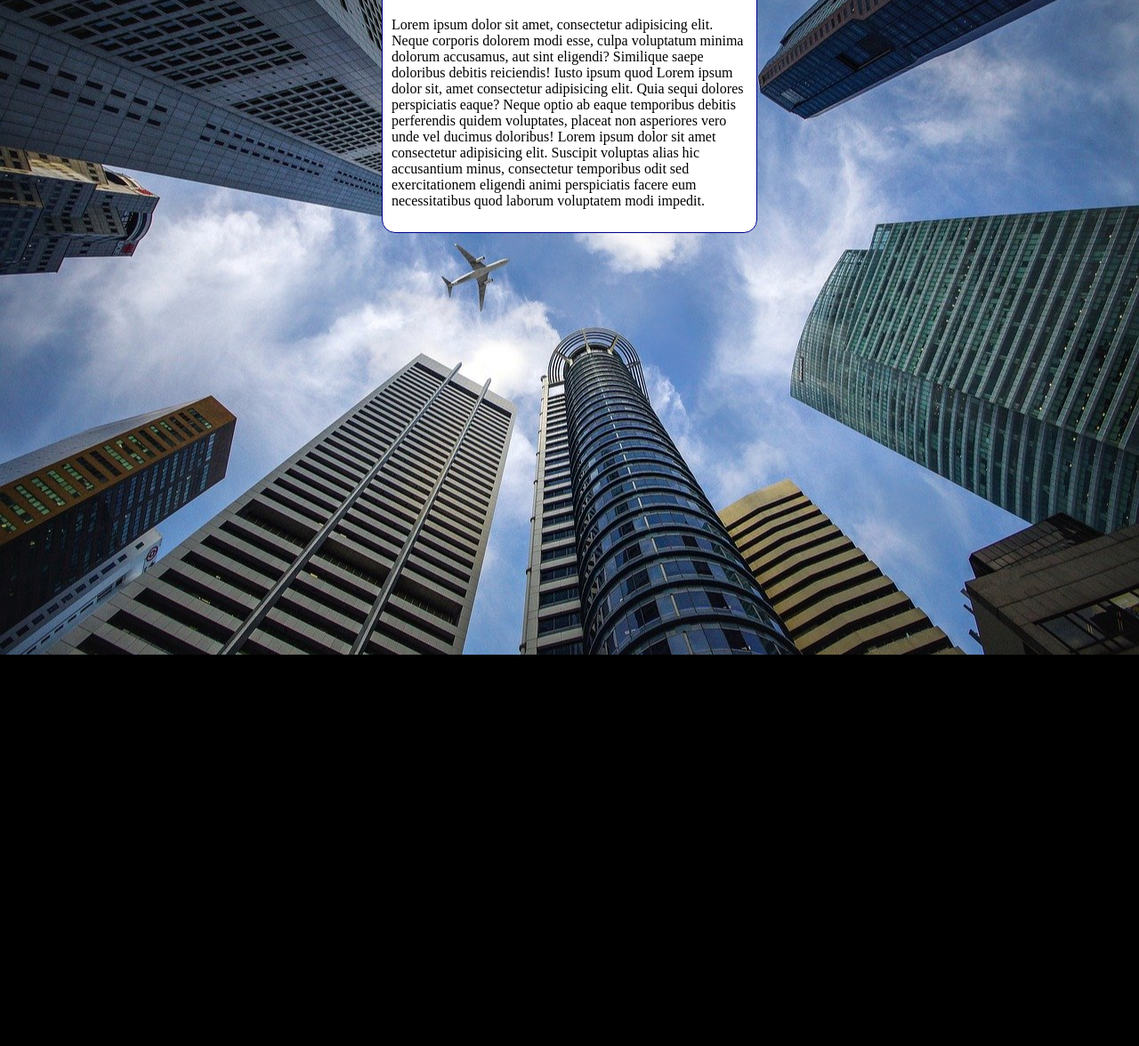
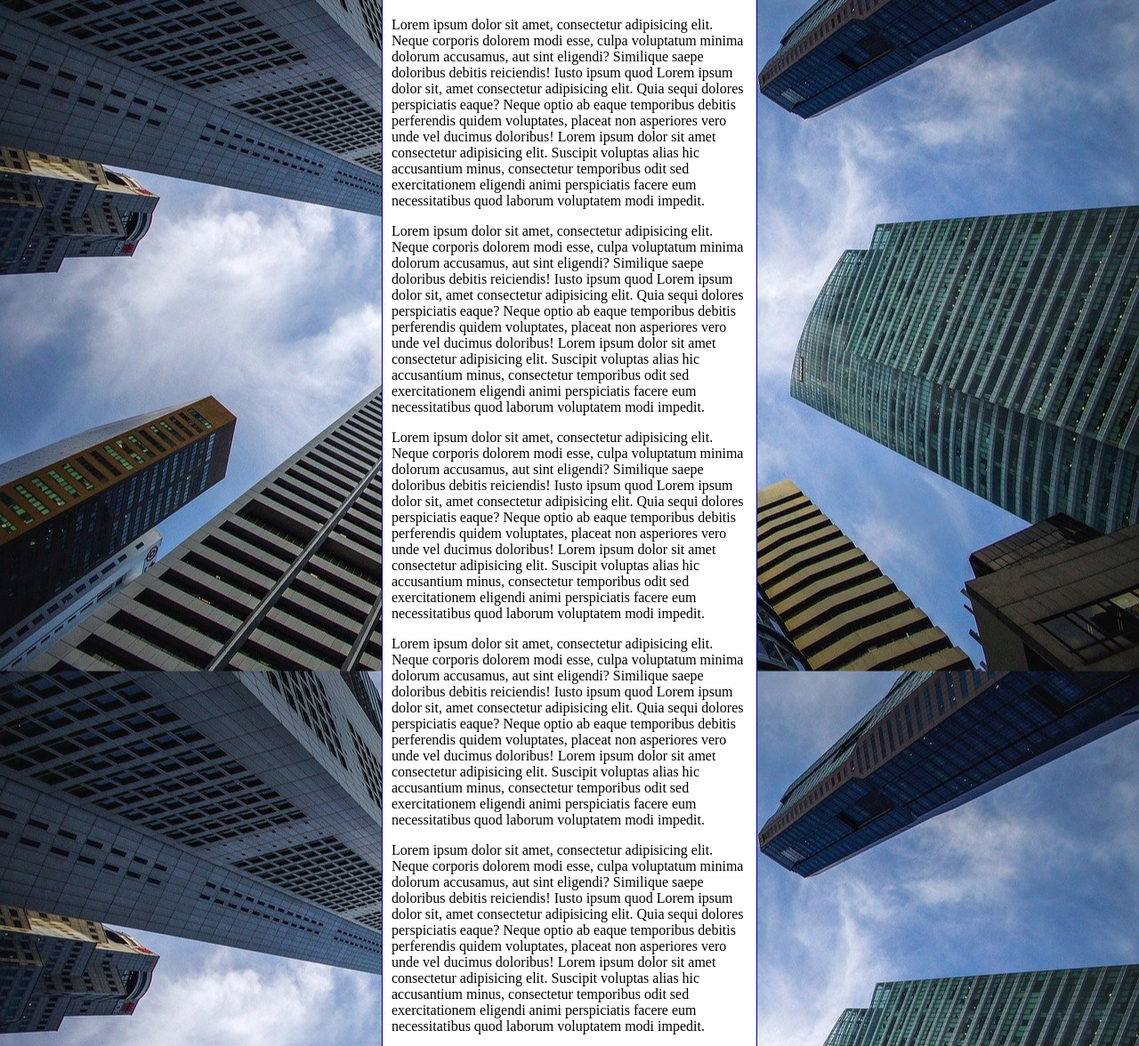
Before and after one commit to elysonmenezes/html-css, a plain HTML site: page exercicios/ex022/fundo006.html in a window 1280 px wide. Shown: the part 80-1256 px from the top of the page at 89% size. Before the commit the page ends 816 px from the top, so only its background shows below. Drawn offline with Linux system fonts and the light colour scheme.

Commit message:
Update fundo006.html

```diff
--- a/exercicios/ex022/fundo006.html
+++ b/exercicios/ex022/fundo006.html
@@ -10,7 +10,7 @@
             background-color: black;
             background-image: url(imagens/wallpaper002.jpg);
             background-position: center center;
-            background-repeat: no-repeat;
+            background-repeat: repeat-y;
             background-size: cover;
         }
 
@@ -27,7 +27,12 @@
 <body>
     <main>
         <h1>Teste de Imagem de Fundo</h1>
-        <p>Lorem ipsum dolor sit amet, consectetur adipisicing elit. Neque corporis dolorem modi esse, culpa voluptatum minima dolorum accusamus, aut sint eligendi? Similique saepe doloribus debitis reiciendis! Iusto ipsum quod Lorem ipsum dolor sit, amet consectetur adipisicing elit. Quia sequi dolores perspiciatis eaque? Neque optio ab eaque temporibus debitis perferendis quidem voluptates, placeat non asperiores vero unde vel ducimus doloribus! Lorem ipsum dolor sit amet consectetur adipisicing elit. Suscipit voluptas alias hic accusantium minus, consectetur temporibus odit sed exercitationem eligendi animi perspiciatis facere eum necessitatibus quod laborum voluptatem modi impedit.</p>
+        <p>Lorem ipsum dolor sit amet, consectetur adipisicing elit. Neque corporis dolorem modi esse, culpa voluptatum minima dolorum accusamus, aut sint eligendi? Similique saepe doloribus debitis reiciendis! Iusto ipsum quod Lorem ipsum dolor sit, amet consectetur adipisicing elit. Quia sequi dolores perspiciatis eaque? Neque optio ab eaque temporibus debitis perferendis quidem voluptates, placeat non asperiores vero unde vel ducimus doloribus! Lorem ipsum dolor sit amet consectetur adipisicing elit. Suscipit voluptas alias hic accusantium minus, consectetur temporibus odit sed exercitationem eligendi animi perspiciatis facere eum necessitatibus quod laborum voluptatem modi impedit. </p>
+         <p>Lorem ipsum dolor sit amet, consectetur adipisicing elit. Neque corporis dolorem modi esse, culpa voluptatum minima dolorum accusamus, aut sint eligendi? Similique saepe doloribus debitis reiciendis! Iusto ipsum quod Lorem ipsum dolor sit, amet consectetur adipisicing elit. Quia sequi dolores perspiciatis eaque? Neque optio ab eaque temporibus debitis perferendis quidem voluptates, placeat non asperiores vero unde vel ducimus doloribus! Lorem ipsum dolor sit amet consectetur adipisicing elit. Suscipit voluptas alias hic accusantium minus, consectetur temporibus odit sed exercitationem eligendi animi perspiciatis facere eum necessitatibus quod laborum voluptatem modi impedit. </p>
+          <p>Lorem ipsum dolor sit amet, consectetur adipisicing elit. Neque corporis dolorem modi esse, culpa voluptatum minima dolorum accusamus, aut sint eligendi? Similique saepe doloribus debitis reiciendis! Iusto ipsum quod Lorem ipsum dolor sit, amet consectetur adipisicing elit. Quia sequi dolores perspiciatis eaque? Neque optio ab eaque temporibus debitis perferendis quidem voluptates, placeat non asperiores vero unde vel ducimus doloribus! Lorem ipsum dolor sit amet consectetur adipisicing elit. Suscipit voluptas alias hic accusantium minus, consectetur temporibus odit sed exercitationem eligendi animi perspiciatis facere eum necessitatibus quod laborum voluptatem modi impedit. </p>
+          <p>Lorem ipsum dolor sit amet, consectetur adipisicing elit. Neque corporis dolorem modi esse, culpa voluptatum minima dolorum accusamus, aut sint eligendi? Similique saepe doloribus debitis reiciendis! Iusto ipsum quod Lorem ipsum dolor sit, amet consectetur adipisicing elit. Quia sequi dolores perspiciatis eaque? Neque optio ab eaque temporibus debitis perferendis quidem voluptates, placeat non asperiores vero unde vel ducimus doloribus! Lorem ipsum dolor sit amet consectetur adipisicing elit. Suscipit voluptas alias hic accusantium minus, consectetur temporibus odit sed exercitationem eligendi animi perspiciatis facere eum necessitatibus quod laborum voluptatem modi impedit. </p>
+         <p>Lorem ipsum dolor sit amet, consectetur adipisicing elit. Neque corporis dolorem modi esse, culpa voluptatum minima dolorum accusamus, aut sint eligendi? Similique saepe doloribus debitis reiciendis! Iusto ipsum quod Lorem ipsum dolor sit, amet consectetur adipisicing elit. Quia sequi dolores perspiciatis eaque? Neque optio ab eaque temporibus debitis perferendis quidem voluptates, placeat non asperiores vero unde vel ducimus doloribus! Lorem ipsum dolor sit amet consectetur adipisicing elit. Suscipit voluptas alias hic accusantium minus, consectetur temporibus odit sed exercitationem eligendi animi perspiciatis facere eum necessitatibus quod laborum voluptatem modi impedit. </p>
+          <p>Lorem ipsum dolor sit amet, consectetur adipisicing elit. Neque corporis dolorem modi esse, culpa voluptatum minima dolorum accusamus, aut sint eligendi? Similique saepe doloribus debitis reiciendis! Iusto ipsum quod Lorem ipsum dolor sit, amet consectetur adipisicing elit. Quia sequi dolores perspiciatis eaque? Neque optio ab eaque temporibus debitis perferendis quidem voluptates, placeat non asperiores vero unde vel ducimus doloribus! Lorem ipsum dolor sit amet consectetur adipisicing elit. Suscipit voluptas alias hic accusantium minus, consectetur temporibus odit sed exercitationem eligendi animi perspiciatis facere eum necessitatibus quod laborum voluptatem modi impedit. </p>
     </main>
 
 </body>
```
